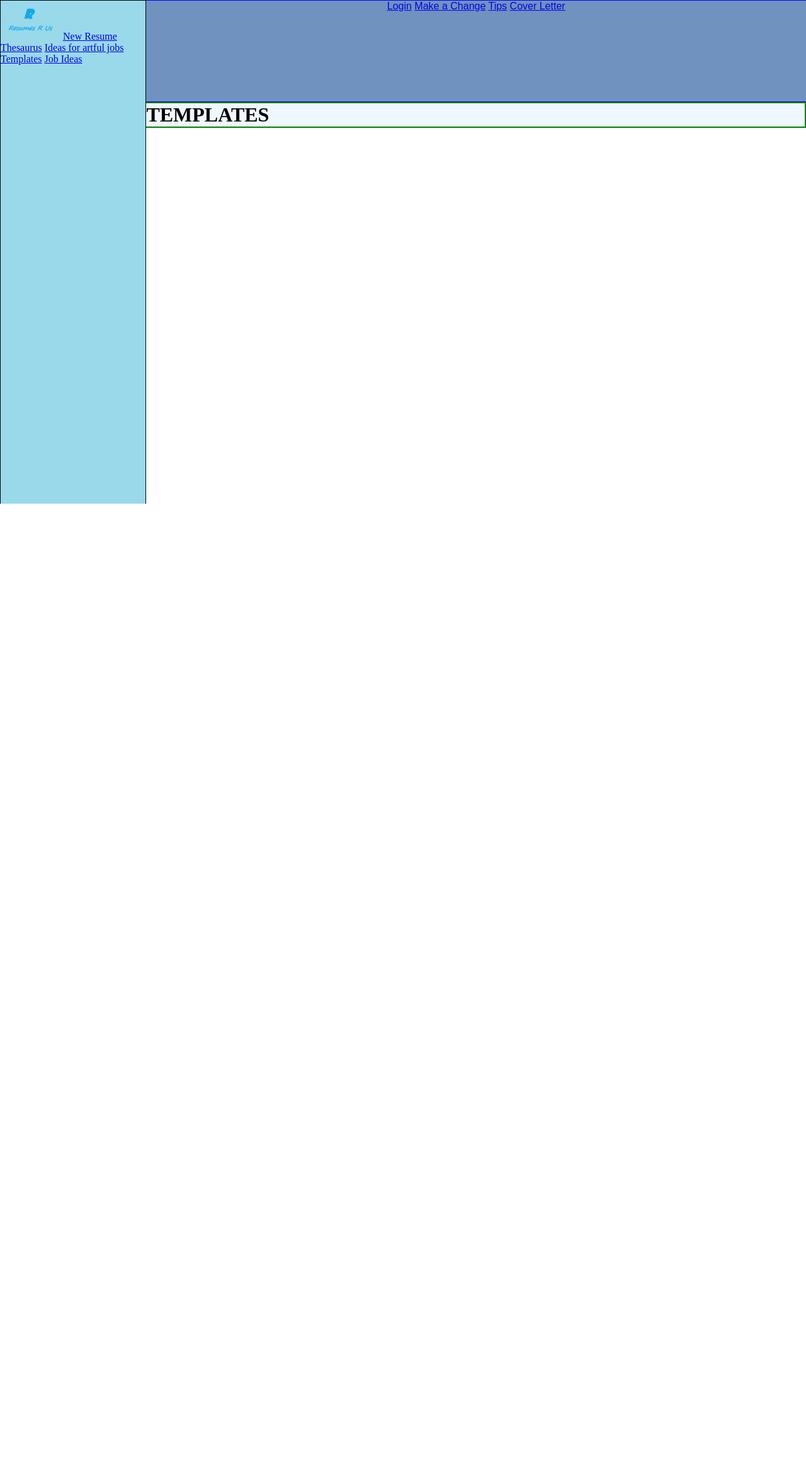
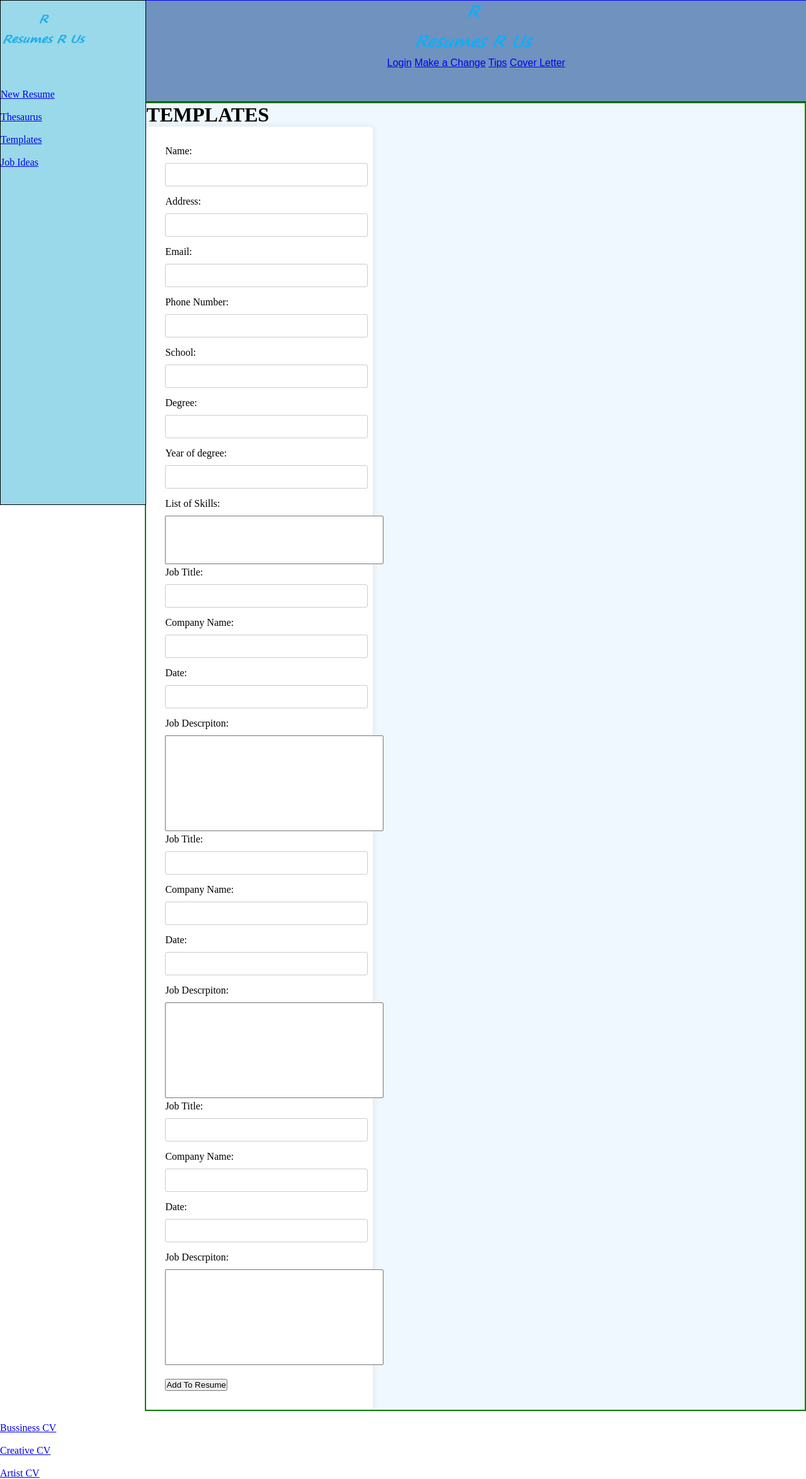
Before and after one commit to ElizabethKSchmalz/Capstone_ResumesRus, a PHP site: page /tcpdf/templates.php in a window 1280 px wide. Shown: the whole page at 63% size. Before the commit the page ends 800 px from the top, so only its background shows below. Run offline with PHP 8.4, Linux system fonts and the light colour scheme.

Commit message:
Add files via upload

```diff
--- a/templates.php
+++ b/templates.php
@@ -1,3 +1,33 @@
+<?php
+
+//Variables
+$name = $address = $email = $phoneN = $school = $degree = $yearD = $skills = $date = $job = $cName = $date = $jobDes = "";
+
+if (isset($_POST['submit']) || isset($_POST['download'])) {
+
+  $submitted = true;
+  //Assign variables to sanitized form values
+  $name = sanitizeString(INPUT_POST, "name");
+  $address = sanitizeString(INPUT_POST, "address");
+  $email = sanitizeString(INPUT_POST, "email");
+  $phoneN = sanitizeString(INPUT_POST, "phoneN");
+  $school = sanitizeString(INPUT_POST, "school");
+  $degree = sanitizeString(INPUT_POST, "degree");
+  $yearD = sanitizeString(INPUT_POST, "yearD");
+  $skills = sanitizeString(INPUT_POST, "skills");
+  $job = sanitizeString(INPUT_POST, "job");
+  $cName = sanitizeString(INPUT_POST, "cName");
+  $cAddress = sanitizeString(INPUT_POST, "cAddress");
+  $date = sanitizeString(INPUT_POST, "date");
+  $jobDes = sanitizeString(INPUT_POST, "jobDes");
+}
+if(isset($_POST['download'])) {
+  require('pdfForResume.php');
+  exit();
+}
+?>
+
+
 <!DOCTYPE html>
 <html lang="en">
 <head>
@@ -10,27 +40,147 @@
 
   <div class="wrapper">
 
-    <div class="sidebar">
-      <a href="index.php"><img src="Images/Logo.png" alt="Resumes R Us Logo"></a>
+  <div class="sidebar">
+      <a href="index.php"><img src="Images/Logo_1.png" alt="Resumes R Us Logo"></a>
+      <br>
+      <br>
+      <br>
       <a href="resume.php">New Resume</a>
+      <br>
+      <br>
       <a href="#">Thesaurus</a>
-      <a href="#">Ideas for artful jobs</a>
+      <br>
+      <br>
       <a href="templates.php">Templates</a>
+      <br>
+      <br>
       <a href="#">Job Ideas</a>
     </div>
 
     <div class="header">
-      <a href="#">Login</a>
+      <a href="index.php"><img src="Images/Logo_2.png" alt="Resumes R Us Logo"></a>
+      <br>
+      <a href="login.php">Login</a>
       <a href="#">Make a Change</a>
       <a href="#">Tips</a>
       <a href="#">Cover Letter</a>
     </div>
 
     <div class="mainContent">
+    <div id ="resume">
+    <h1>TEMPLATES</h1>
 
-      <h1>TEMPLATES</h1>
-      <!-- INSERT TEMPLATE CODE HERE -->
+  <form action="resume.php" method="post">
 
+      <label for="name">Name:</label>
+      <input type="text" name="name" id="name">
+      <br>
+      <label for="address">Address:</label>
+      <input type="text" name="address" id="address">
+      <br>
+      <label for="email">Email:</label>
+      <input type="text" name="email" id="email" >
+      <br>
+      <label for="phoneN">Phone Number:</label>
+      <input type="text" name="phoneN" id="phoneN" >
+      <br>
+      <label for="school">School:</label>
+      <input type="text" name="school" id="school" >
+      <br>
+      <label for="dergee">Degree:</label>
+      <input type="text" name="degree" id="degree" >
+      <br>
+      <label for="yearD">Year of degree:</label>
+      <input type="text" name="yearD" id="yearD" >
+      <br>
+      <label for="skills">List of Skills:</label>
+      <textarea name="skills" id="skills" rows="5" cols="41"></textarea>
+      <br>
+      <label for="job">Job Title:</label>
+      <input type="text" name="job" id="job" >
+      <br>
+      <label for="cName">Company Name:</label>
+      <input type="text" name="cName" id="cName" >
+      <br>
+      <label for="date">Date:</label>
+      <input type="text" name="date" id="date" >
+      <br>
+      <label for="jobDes">Job Descrpiton:</label>
+      <textarea name="jobDes" id="jobDes" rows="10" cols="41"></textarea>
+      <br>
+      <label for="job">Job Title:</label>
+      <input type="text" name="job" id="job" >
+      <br>
+      <label for="cName">Company Name:</label>
+      <input type="text" name="cName" id="cName" >
+      <br>
+      <label for="date">Date:</label>
+      <input type="text" name="date" id="date">
+      <br>
+      <label for="jobDes">Job Descrpiton:</label>
+      <textarea name="jobDes" id="jobDes" rows="10" cols="41"></textarea>
+      <br>
+      <label for="job">Job Title:</label>
+      <input type="text" name="job" id="job" ">
+      <br>
+      <label for="cName">Company Name:</label>
+      <input type="text" name="cName" id="cName" >
+      <br>
+      <label for="date">Date:</label>
+      <input type="text" name="date" id="date">
+      <br>
+      <label for="jobDes">Job Descrpiton:</label>
+      <textarea name="jobDes" id="jobDes" rows="10" cols="41"></textarea>
+      <br>
+      <br>
+      <input type="submit" name="submit" value="Add To Resume">
+    </form>
+</div>
+<div id="resume">
+  <?php
+          // Check if form was submitted
+          if (isset($submitted)) {
+            // Trim main letter content to 2000 characters
+            if (strlen($jobDes) > 2000) {
+              $jobDes = substr($jobDes, 0, 2000);
+          }
+
+            // Display cover letter preview
+           /* echo "
+            <div class=\"info\" id=\"topInfo\">
+              <p>$name</p>
+              <p>$address</p>
+              <p>$email</p>
+              <p>$phoneN</p><br>
+            </div>
+            <br>
+            <div class=\"info\">
+              <p>$job</p>
+              <p>$cName</p>
+              <p>$date</p><br>
+              <p>$jobdes</p>
+            </div>
+            <br>
+            <p id=\"letterDate\">$date</p><br>
+            <br>
+            <p class=\"toFrom\">Dear $managerName,</p><br>
+            <p id=\"mainLetter\">$letterContent</p><br>
+            <p class=\"toFrom\">Sincerely,<br>$name</p>
+            ";*/
+          }
+        ?>
+
+      </div>
+</div>
+      <ol>
+        <br>
+        <li><a href="TemplateOne.php">Bussiness CV</a></li>
+        <br>
+        <li><a href="TemplateTwo.php">Creative CV</a></li>
+        <br>
+        <li><a href="TemplateThree.php">Artist CV</a></li>
+      </ol>
+      </div>
     </div>
 
   </div>
```
Also changed, not shown: pdfForResume.php (added, +56 -0 lines).
